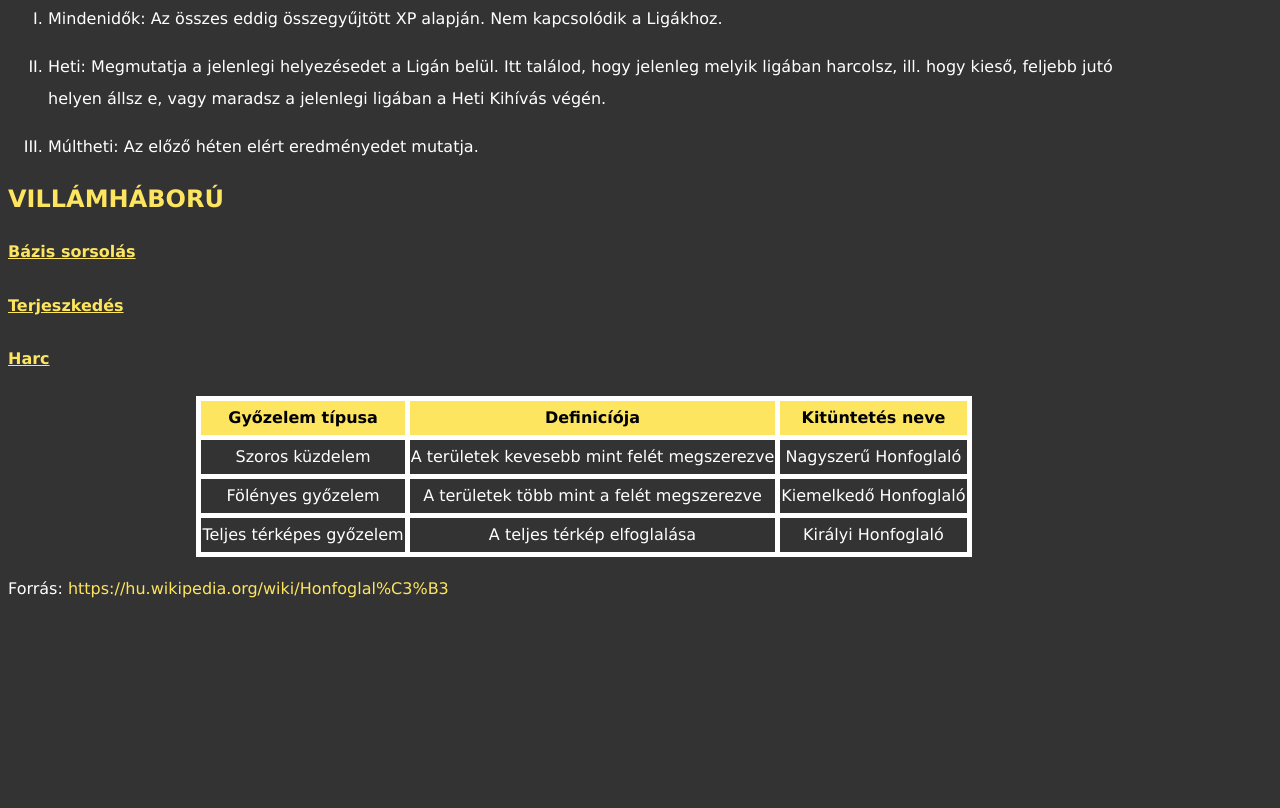
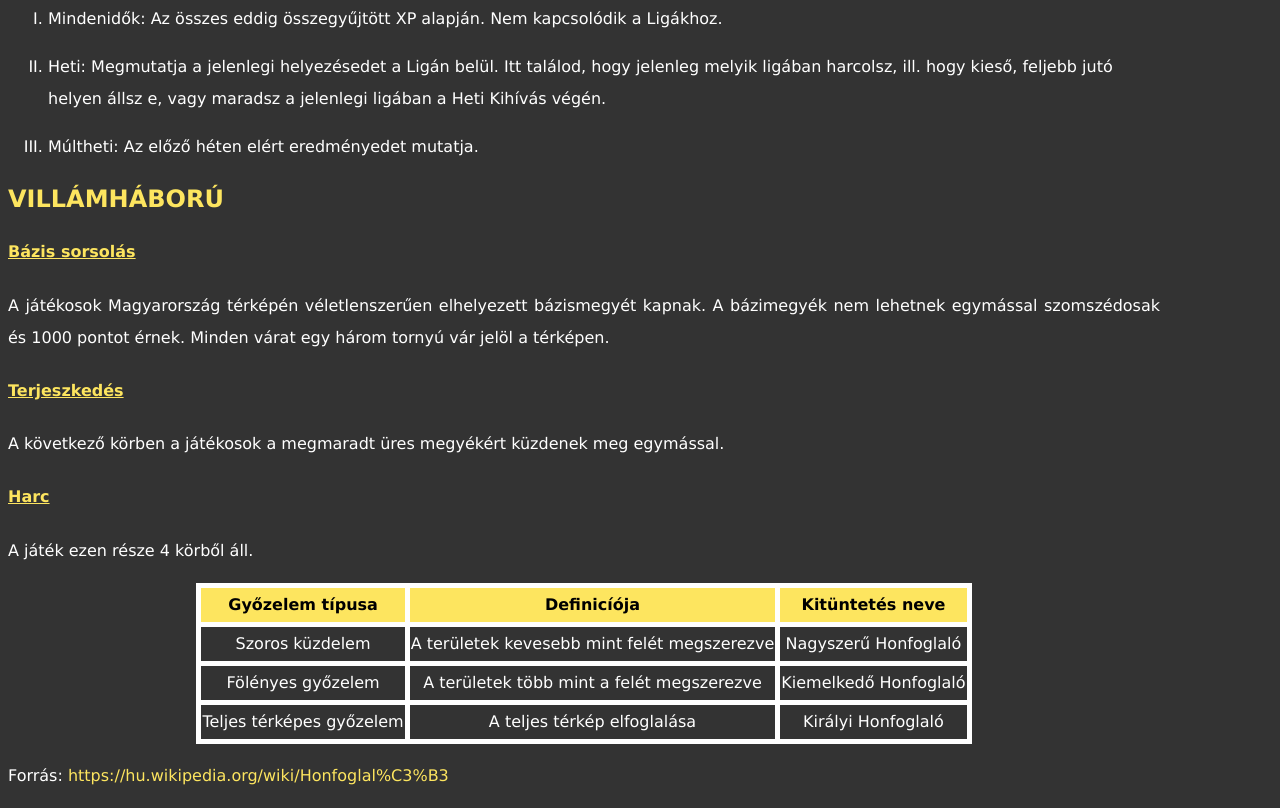
Before and after one commit to BDominik123/BDominik123.github.io, a plain HTML site: page honfoglalo/index.html in a window 1280 px wide. Shown: the part 1070-1878 px from the top of the page. Before the commit the page ends 1691 px from the top, so only its background shows below. Drawn offline with Linux system fonts and the light colour scheme.

Commit message:
Add files via upload

```diff
--- a/honfoglalo/index.html
+++ b/honfoglalo/index.html
@@ -29,8 +29,13 @@
         </ol>
         <h2>Villámháború</h2>
         <h4>Bázis sorsolás</h4>
+        <p>
+            A játékosok Magyarország térképén véletlenszerűen elhelyezett bázismegyét kapnak. A bázimegyék nem lehetnek egymással szomszédosak és 1000 pontot érnek. Minden várat egy három tornyú vár jelöl a térképen.
+        </p>
         <h4>Terjeszkedés</h4>
+        <p>A következő körben a játékosok a megmaradt üres megyékért küzdenek meg egymással. </p>
         <h4>Harc</h4>
+        <p>A játék ezen része 4 körből áll.</p>
             <table>
                 <thead>
                     <th>Győzelem típusa</th>
```
